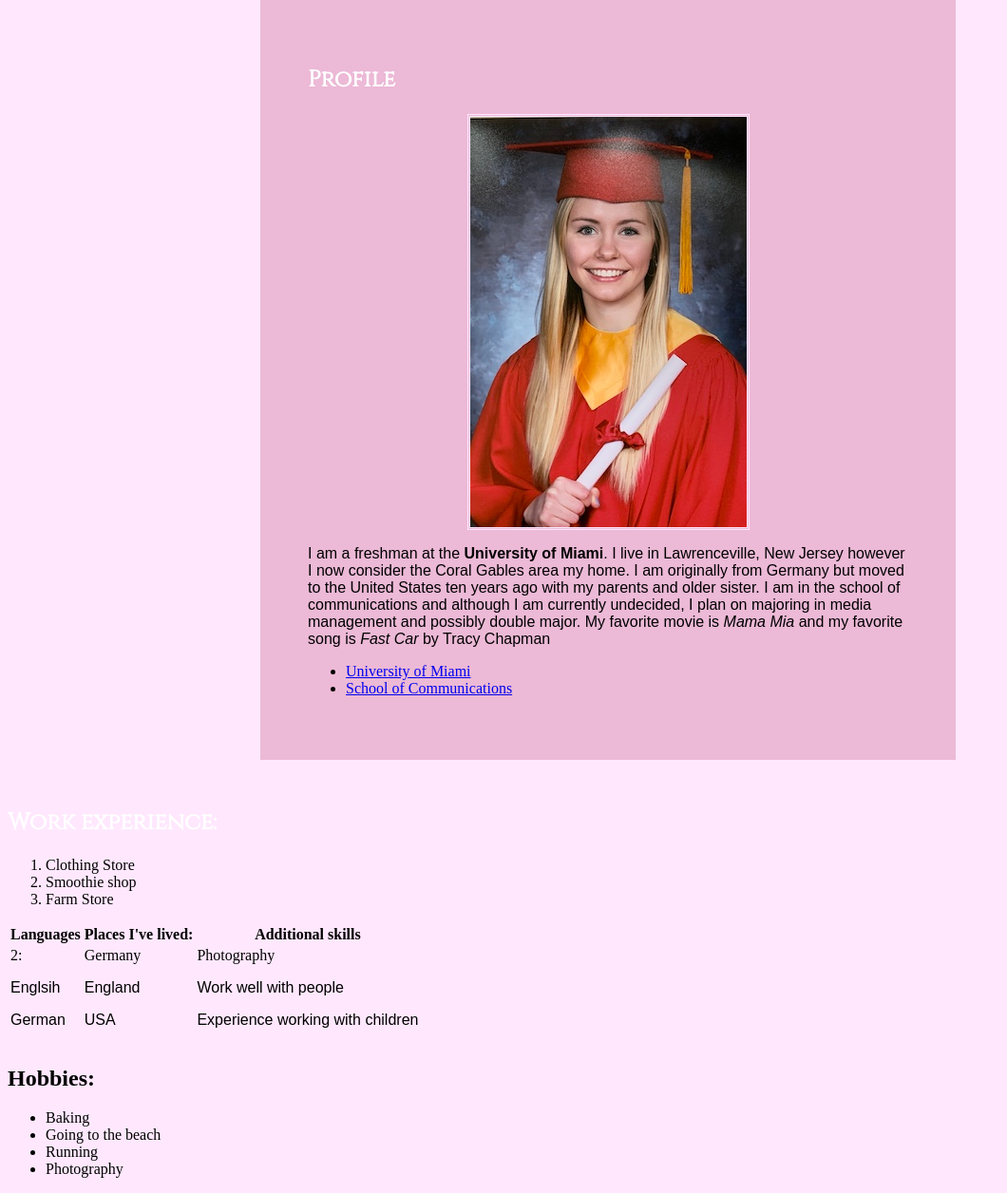
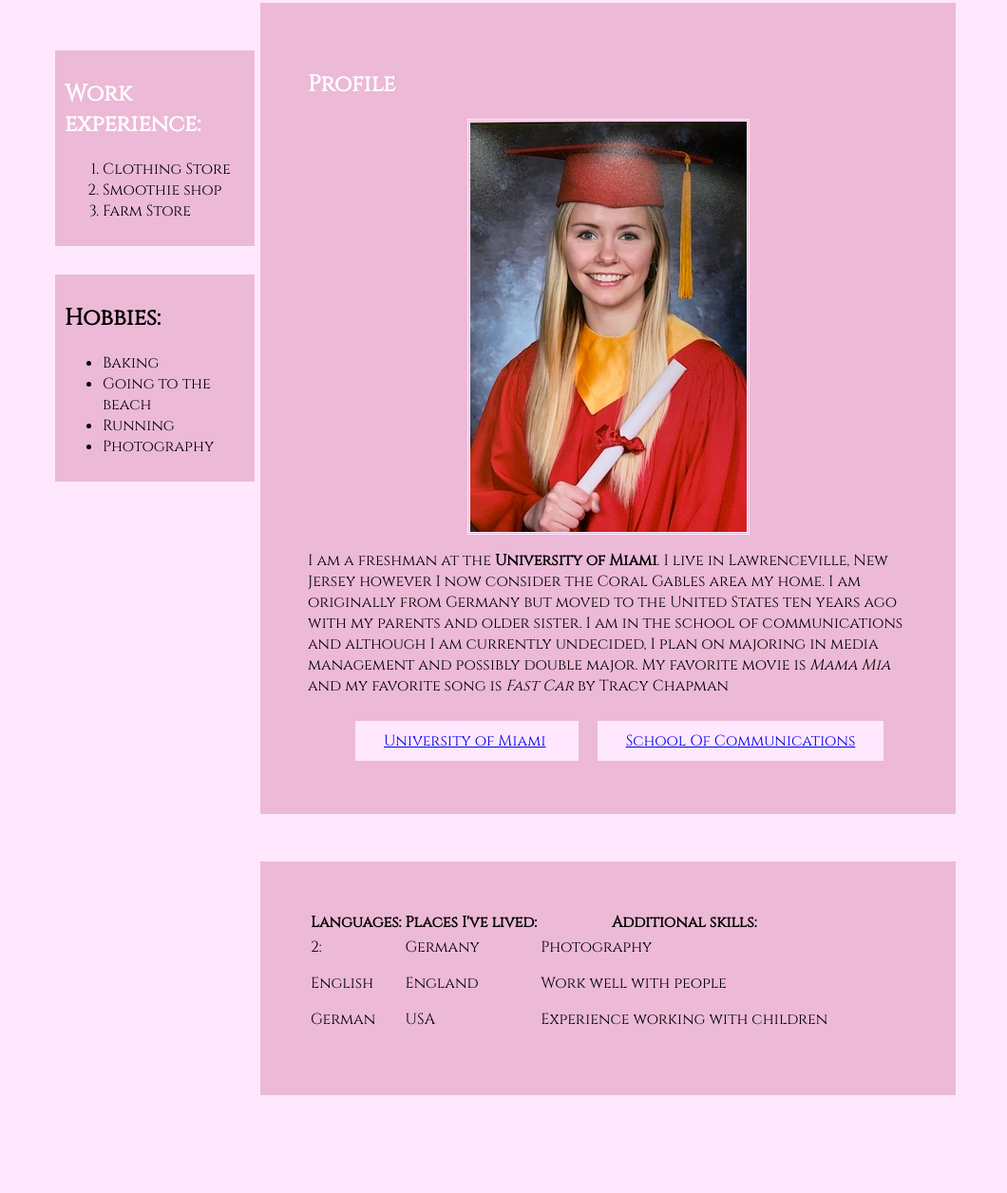
Before and after one commit to theresahemberger/test, a plain HTML site: page Homework/resume.html in a window 1280 px wide. Shown: the part 427-1683 px from the top of the page at 95% size, without its empty margins (0-1060 px from the left). After the commit the page ends 1630 px from the top, so only its background shows below. Drawn offline with Linux system fonts and the light colour scheme.

Commit message:
resume css

```diff
--- a/Homework/css/resumeStyle.css
+++ b/Homework/css/resumeStyle.css
@@ -5,6 +5,13 @@ h1
 {
   color: rgb(255, 255, 255);
   font-family: 'Cinzel';
+}
+
+.card
+{
+  margin-bottom: 30px;
+  background-color: rgb(236, 185, 214);
+  padding: 10px;
 }
 
 .box
@@ -25,11 +32,61 @@ h1
 
 p
 {
-  font-family: sans-serif;
+  font-family:'Cinzel';
 }
 
+ul
+{
+  font-family: 'Cinzel';
+}
+
+ol{
+  font-family: 'Cinzel';
+}
+h2 {
+  font-family: 'Cinzel';
+}
+table {
+  font-family: 'Cinzel';
+}
 .titles
 {
-  font-size: 21px;
+  font-size: 18px;
 
 }
+
+.BoxTwo
+{
+width: 50%;
+margin: auto;
+margin-bottom: 50px;
+padding: 50px;
+background-color: rgb(236, 185, 214);
+}
+
+.horizontaLine {
+
+  padding-top: 20px;
+
+}
+
+.horizontaLine li {
+display: inline;
+margin: 10px;
+padding: 10px 30px 10px 30px;
+background-color: #ffe8fe;
+width: 10%;
+}
+
+.horizontaLine li a:hover {
+  color: rgb(236, 185, 214);
+}
+
+.sidebar {
+  float:left;
+  margin:auto;
+  padding: 50px;
+  width:210px;
+
+
+}
--- a/Homework/resume.html
+++ b/Homework/resume.html
@@ -11,7 +11,6 @@
   </head>
   <!--this is the body of my resume-->
   <body>
-
     <div class="box">
       <!--this is the header of my resume-->
       <header>
@@ -29,6 +28,30 @@
 
       </header>
     </div>
+    <div class="sidebar">
+      <!--this creates side bars-->
+
+        <aside class="card">
+          <h1>Work experience:</h1>
+          <!--this is an ordered list-->
+          <ol>
+            <li>Clothing Store</li>
+            <li>Smoothie shop</li>
+            <li>Farm Store</li>
+          </ol>
+        </aside>
+
+      <aside class="card">
+          <h2>Hobbies:</h2>
+          <!--this is an unordered list-->
+          <ul>
+            <li>Baking</li>
+            <li>Going to the beach</li>
+            <li>Running</li>
+            <li>Photography</li>
+          </ul>
+      </aside>
+    </div>
 
 
     <div class="box">
@@ -36,48 +59,37 @@
         <h1>Profile</h1>
         <img  src="Image/IMG_4884.jpg" alt="Me">
         <p>I am a freshman at the <strong>University of Miami</strong>. I live in Lawrenceville, New Jersey however I now consider the Coral Gables area my home. I am originally from Germany but moved to the United States ten years ago with my parents and older sister. I am in the school of communications and although I am currently undecided, I plan on majoring in media management and possibly double major. My favorite movie is <em>Mama Mia</em> and my favorite song is <em>Fast Car</em> by Tracy Chapman</p>
-            <ul>
-        <!--these are links-->
-              <li>    <a href="https://welcome.miami.edu">University of Miami</a>   </li>
-            <li>  <a href="https://com.miami.edu">School of Communications</a>  </li>
-            </ul>
-      </article>
-    </div>
 
-      <aside>
-        <!--this is an ordered list-->
-        <h1>Work experience:</h1>
-        <ol>
-          <li>Clothing Store</li>
-          <li>Smoothie shop</li>
-          <li>Farm Store</li>
-        </ol>
-      </aside>
+            <ul class="horizontaLine">
+              <!--these are links-->
+                  <li>    <a href="https://welcome.miami.edu">University of Miami</a>   </li>
+                  <li>  <a href="https://com.miami.edu">School Of Communications</a>  </li>
+                  </ul>
+        </article>
+      </div>
 
+
+
+
+<div class="BoxTwo">
 <table>
-  <tr>
-    <th>Languages</th>
-    <th>Places I've lived:</th>
-    <th>Additional skills</th>
-  </tr>
+<tr>
+<th>Languages:</th>
+<th>Places I've lived:</th>
+<th>Additional skills:</th>
+</tr>
 
-  <tr>
-      <td>2: <p>Englsih</p> <p>German</p></td>
-      <td>Germany <p>England</p> <p>USA</p></td>
-      <td>Photography<p>Work well with people</p><p>Experience working with children</p></td>
-    </tr>
+<tr>
+  <td>2: <p>English</p> <p>German</p></td>
+  <td>Germany <p>England</p> <p>USA</p></td>
+  <td>Photography<p>Work well with people</p><p>Experience working with children</p></td>
+</tr>
 
 </table>
-<!--this creates side bars-->
-<aside>
-    <h2>Hobbies:</h2>
-  <!--this is an unordered list-->
-  <ul>
-    <li>Baking</li>
-    <li>Going to the beach</li>
-    <li>Running</li>
-    <li>Photography</li>
-  </ul>
-</aside>
+  </div>
+
+
+
+
   </body>
 </html>
--- a/class/css/style.css
+++ b/class/css/style.css
@@ -24,9 +24,9 @@ h1
 .sidebar {
   float: left;
   margin: auto;
-  padding: 20px;
+  padding: 0px;
   background-color: #fcd9dd;
-  width: 10%;
+  width: 250px;
   box-shadow: 6px 7px 5px 2px #ededed;
   border-radius: 20px;
 }
@@ -37,7 +37,6 @@ display: table;
 margin: 0 auto;
 margin-top: 30px;
 margin-bottom: 80px;
-
 
 }
 
```
